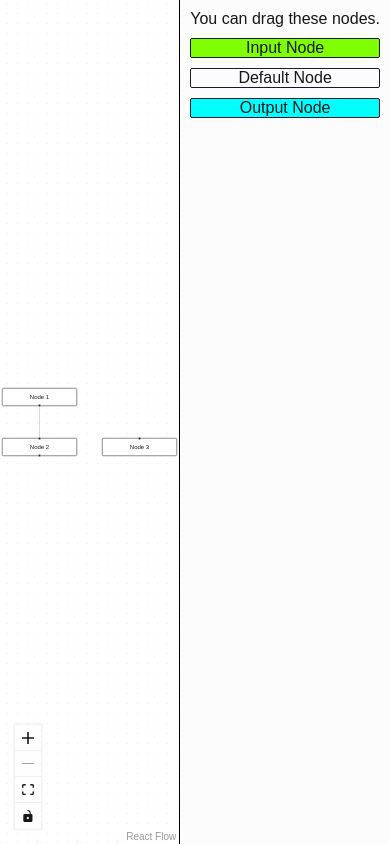
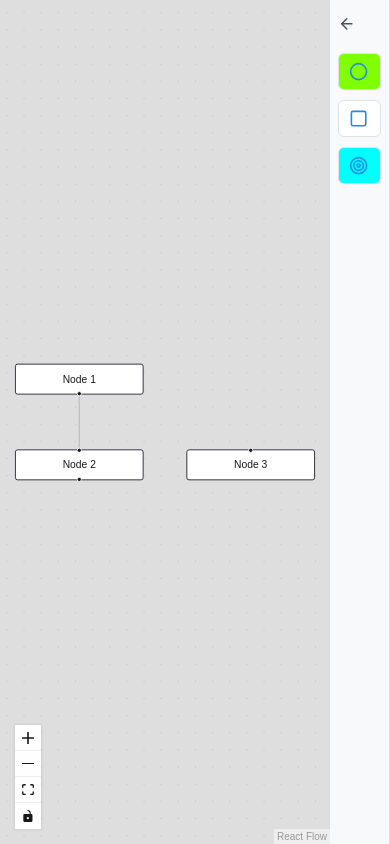
Before and after one commit to salonikyal/automation-workflow-builder, a Next.js app: page / in a window 390 px wide. Built offline with nearby package versions, Linux system fonts and the light colour scheme.

Commit message:
style sidebar: improve ui, responsive, collapsible

```diff
--- a/package.json
+++ b/package.json
@@ -13,7 +13,8 @@
     "@xyflow/react": "^12.10.0",
     "next": "^16.1.6",
     "react": "^19.2.4",
-    "react-dom": "^19.2.4"
+    "react-dom": "^19.2.4",
+    "react-icons": "^5.6.0"
   },
   "devDependencies": {
     "@testing-library/dom": "^10.4.1",
--- a/src/app/components/Sidebar.tsx
+++ b/src/app/components/Sidebar.tsx
@@ -1,39 +1,62 @@
+import { useState, useEffect } from "react";
 import { useDnD } from "../contexts/DnDContext";
+import { FiArrowLeft, FiArrowRight, FiCircle, FiSquare, FiTarget } from "react-icons/fi";
 import "./styles.css";
 
 const Sidebar = () => {
   const { setType } = useDnD();
+
+  // Responsive collapse state
+  const [collapsed, setCollapsed] = useState<boolean>(false);
+  useEffect(() => {
+    const handleResize = () => {
+      if (window.innerWidth < 480) {
+        setCollapsed(true);
+      } else {
+        setCollapsed(false);
+      }
+    };
+    window.addEventListener("resize", handleResize);
+    return () => window.removeEventListener("resize", handleResize);
+  }, []);
 
   const onDragStart = (event: React.DragEvent, nodeType: string) => {
     setType(nodeType);
     event.dataTransfer.effectAllowed = "move";
   };
 
+  const toggleSidebar = () => setCollapsed(!collapsed);
+
+  const nodes = [
+    { type: "input", label: "Input Node", icon: <FiCircle /> },
+    { type: "default", label: "Default Node", icon: <FiSquare /> },
+    { type: "output", label: "Output Node", icon: <FiTarget /> },
+  ];
+
   return (
-    <aside className="sidebar">
-      <div className="description">You can drag these nodes.</div>
-      <div
-        className="dndnode input"
-        onDragStart={(event) => onDragStart(event, "input")}
-        draggable
-      >
-        Input Node
+    <aside className={`sidebar ${collapsed ? "collapsed" : ""}`}>
+      <div className="sidebar-header">
+        {!collapsed && <span>Actions</span>}
+        <button onClick={toggleSidebar} className="toggle-btn">
+          {collapsed ? <FiArrowRight /> : <FiArrowLeft />}
+        </button>
       </div>
-      <div
-        className="dndnode"
-        onDragStart={(event) => onDragStart(event, "default")}
-        draggable
-      >
-        Default Node
-      </div>
-      <div
-        className="dndnode output"
-        onDragStart={(event) => onDragStart(event, "output")}
-        draggable
-      >
-        Output Node
+
+      <div className="node-list">
+        {nodes.map((node) => (
+          <div
+            key={node.type}
+            className={`dndnode ${node.type}`}
+            onDragStart={(event) => onDragStart(event, node.type)}
+            draggable
+          >
+            <span className="node-icon">{node.icon}</span>
+            {!collapsed && <span className="node-label">{node.label}</span>}
+          </div>
+        ))}
       </div>
     </aside>
   );
 };
+
 export default Sidebar;
--- a/src/app/components/styles.css
+++ b/src/app/components/styles.css
@@ -5,41 +5,99 @@
 .automation-builder {
     display: flex;
     flex-direction: row;
-    flex-grow: 1;
-    height: 100%;
+    width: 100vw;
+    height: 100vh;
+    overflow: hidden;
 }
 
 .automation-builder .reactflow-wrapper {
     flex-grow: 1;
     height: 100%;
+    min-width: 0;
+    background: #dedede;
 }
 
 
 /** Sidebar **/
 
 .automation-builder aside.sidebar {
-    background: #fcfcfc;
-    border-left: 1px solid #000000;
-    padding: 10px;
+    background: #f8f9fa;
+    border-right: 1px solid #dee2e6;
+    width: 20%;
+    min-width: 60px;
+    max-width: 320px;
+    padding: 15px 10px;
+    display: flex;
+    flex-direction: column;
+    transition: width 0.3s ease;
+    box-shadow: 1px 0 4px rgba(0, 0, 0, 0.05);
+    font-family: "Inter", sans-serif;
+    flex-shrink: 0;
+}
+
+.automation-builder aside.sidebar.collapsed {
+    width: 60px;
+}
+
+.automation-builder aside .sidebar-header {
+    display: flex;
+    justify-content: space-between;
+    align-items: center;
+    margin-bottom: 15px;
+    font-weight: 500;
+    font-size: 0.9rem;
+    color: #495057;
 }
 
 .automation-builder aside .description {
     margin-bottom: 10px;
 }
 
+.toggle-btn {
+    background: transparent;
+    border: none;
+    cursor: pointer;
+    font-size: 1.1rem;
+    color: #495057;
+    transition: transform 0.2s ease;
+}
+
+.toggle-btn:hover {
+    transform: scale(1.1);
+}
 
 /** Drag and drop node **/
 
+.automation-builder aside .node-list {
+    display: flex;
+    flex-direction: column;
+    gap: 10px;
+}
+
 .automation-builder .dndnode {
-    height: 20px;
-    padding: 4px;
-    border: 1px solid #1a192b;
-    border-radius: 2px;
-    margin-bottom: 10px;
     display: flex;
-    justify-content: center;
     align-items: center;
+    gap: 8px;
+    padding: 8px 10px;
+    border-radius: 6px;
     cursor: grab;
+    font-weight: 500;
+    font-size: 0.9rem;
+    background: #fff;
+    border: 1px solid #dee2e6;
+    transition: all 0.2s ease;
+}
+
+.automation-builder .dndnode:hover {
+    background: #e9ecef;
+    transform: translateY(-2px);
+    box-shadow: 0 2px 6px rgba(0, 0, 0, 0.1);
+}
+
+.automation-builder .dndnode:active {
+    cursor: grabbing;
+    transform: translateY(0);
+    box-shadow: 0 1px 4px rgba(0, 0, 0, 0.08);
 }
 
 .automation-builder .dndnode.input {
@@ -48,6 +106,25 @@
 
 .automation-builder .dndnode.output {
     background-color: aqua;
+}
+
+.node-icon {
+    font-size: 1.2rem;
+    color: #228be6;
+    /* professional blue accent */
+    display: flex;
+    align-items: center;
+    justify-content: center;
+}
+
+.node-label {
+    white-space: nowrap;
+    color: #212529;
+}
+
+/* Hide labels when collapsed */
+.sidebar.collapsed .node-label {
+    display: none;
 }
 
 
@@ -59,7 +136,8 @@
     left: 0;
     width: 100vw;
     height: 100vh;
-    background: rgba(0,0,0,0.4); /* dim background */
+    background: rgba(0, 0, 0, 0.4);
+    /* dim background */
     display: flex;
     align-items: center;
     justify-content: center;
@@ -67,12 +145,12 @@
 }
 
 .modal {
-    width: 320px;
+    width: 30%;
     max-width: 90%;
     background: #fcfcfc;
     padding: 20px;
     border-radius: 8px;
-    box-shadow: 0 4px 12px rgba(0,0,0,0.15);
+    box-shadow: 0 4px 12px rgba(0, 0, 0, 0.15);
     color: #333;
     display: flex;
     flex-direction: column;
@@ -142,6 +220,14 @@
 
 /* Responsive for mobile */
 @media (max-width: 480px) {
+    .automation-builder aside.sidebar {
+        width: 60px;
+        padding: 15px 8px;
+      }
+    .sidebar-header span,
+    .node-label {
+        display: none;
+    }
     .modal {
         width: 90%;
         max-height: 80%;
```
Lines whose indentation alone changed are shown as unchanged.
